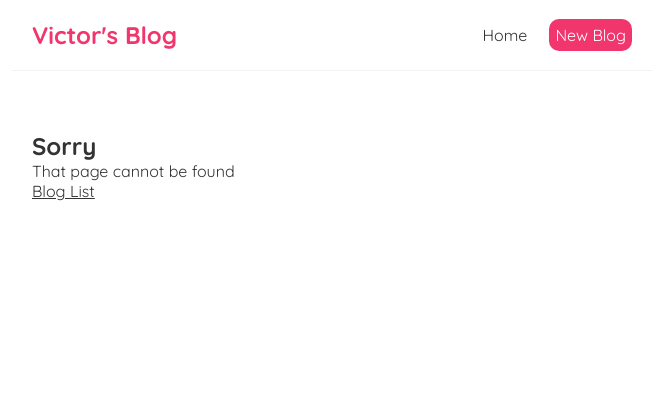
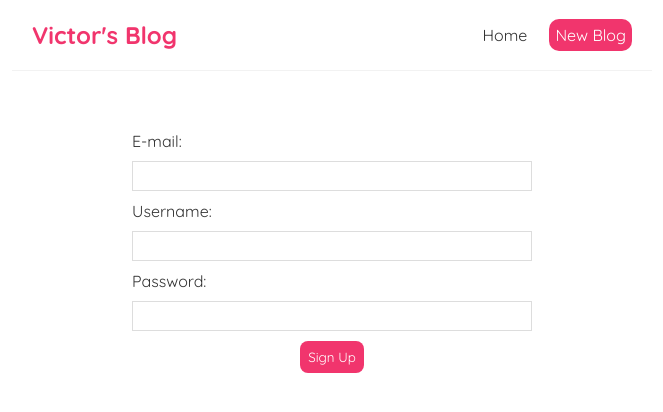
Before and after one commit to vicantlop/reactBlog, a React (Create React App) app: page /signup in a window 1280 px wide. Shown: the top 412 px of the page, without its empty margins (308-971 px from the left). Built offline with nearby package versions, Linux system fonts and the light colour scheme.

Commit message:
created login and  signup components

```diff
--- a/src/Blog/Blog.jsx
+++ b/src/Blog/Blog.jsx
@@ -4,6 +4,8 @@ import {Routes, Route} from 'react-router-dom';
 import CreateBlog from "./CreateBlog";
 import BlogDetails from "./BlogDetails";
 import NotFound from "./NotFound";
+import SignUp from "./SignUp";
+import Login from "./Login";
 
 const Todo = () => {
   return (
@@ -14,6 +16,8 @@ const Todo = () => {
             <Route path="/" element={<Home />}/>
             <Route path="/create" element={<CreateBlog />}/>
             <Route path="/blogs/:id" element={<BlogDetails />}/>
+            <Route path="/signup" element={<SignUp />}/>
+            <Route path="/login" element={<Login />}/>
             <Route path="*" element={<NotFound />}/>
           </Routes>
       </div>
--- /dev/null
+++ b/src/Blog/Login.jsx
@@ -0,0 +1,15 @@
+const Login = () => {
+  return (
+    <div className="login">
+      <form>
+        <label>Username:</label>
+        <input type="text" />
+        <label>Password:</label>
+        <input type="password" name="password" id="password" />
+        <button>Login</button>
+      </form>
+    </div>
+  );
+}
+
+export default Login;
--- /dev/null
+++ b/src/Blog/SignUp.jsx
@@ -0,0 +1,17 @@
+const SignUp = () => {
+  return (
+    <div className="sign-up">
+      <form>
+        <label>E-mail:</label>
+        <input type="email" name="email" id="email" />
+        <label>Username:</label>
+        <input type="text" />
+        <label>Password:</label>
+        <input type="password" name="password" id="password" />
+        <button>Sign Up</button>
+      </form>
+    </div>
+  );
+}
+
+export default SignUp;
--- a/src/index.css
+++ b/src/index.css
@@ -102,3 +102,63 @@
   border-radius: 8px;
   cursor: pointer;
 }
+
+/* sign up */
+.sign-up {
+  max-width: 400px;
+  margin: 0 auto;
+  text-align: center;
+}
+
+.sign-up label {
+  text-align: left;
+  display: block;
+}
+
+.sign-up input {
+  width: 100%;
+  padding: 6px 10px;
+  margin: 10px 0;
+  border: 1px solid #ddd;
+  box-sizing: border-box;
+  display: block;
+}
+
+.sign-up button {
+  background: #f1356d;
+  color: #fff;
+  border: 0;
+  padding: 8px;
+  border-radius: 8px;
+  cursor: pointer;
+}
+
+/* login */
+.login {
+  max-width: 400px;
+  margin: 0 auto;
+  text-align: center;
+}
+
+.login label {
+  text-align: left;
+  display: block;
+}
+
+.login input {
+  width: 100%;
+  border: 1px solid #ddd;
+  padding: 6px 10px;
+  margin: 10px 0;
+  box-sizing: border-box;
+  display: block;
+}
+
+.login button {
+  background: #f1356d;
+  color: #fff;
+  padding: 8px;
+  border: 0;
+  border-radius: 8px;
+  cursor: pointer;
+}
```
